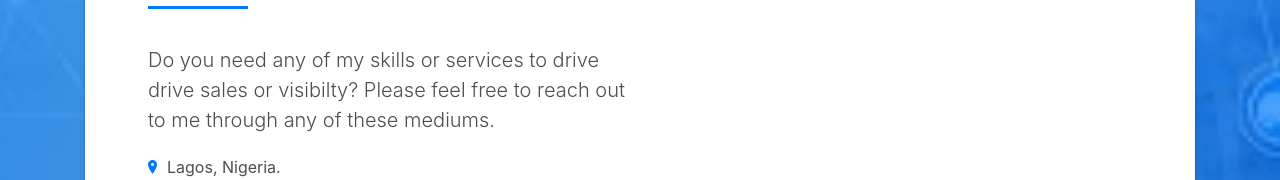
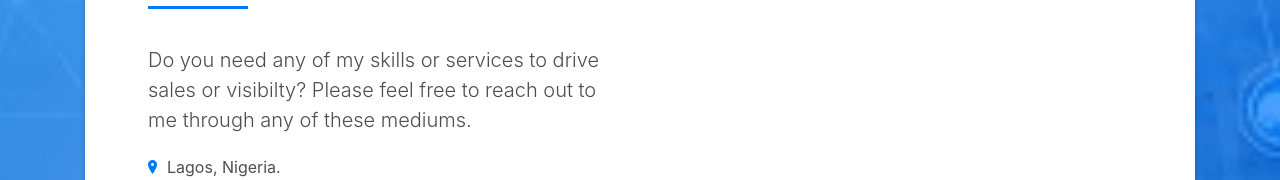
Before and after one commit to Danielif7-yz/My-Marketing-Expert-Portfolio, a plain HTML site: page index.html in a window 1280 px wide. Shown: the part 6037-6217 px from the top of the page. Drawn offline with Linux system fonts and the light colour scheme; files whose address does not match are found by name.

Commit message:
Update index.html

```diff
--- a/index.html
+++ b/index.html
@@ -800,7 +800,7 @@
                                 </div>
                                 <div class="more-info">
                                     <p class="lead">
-                                        Do you need any of my skills or services to drive drive sales or visibilty? Please feel free to reach out to me through any of these mediums.
+                                        Do you need any of my skills or services to drive sales or visibilty? Please feel free to reach out to me through any of these mediums.
                                     </p>
                                     <ul class="list-ico">
                                         <li><span class="ion-ios-location"></span>Lagos, Nigeria.</li>
```
